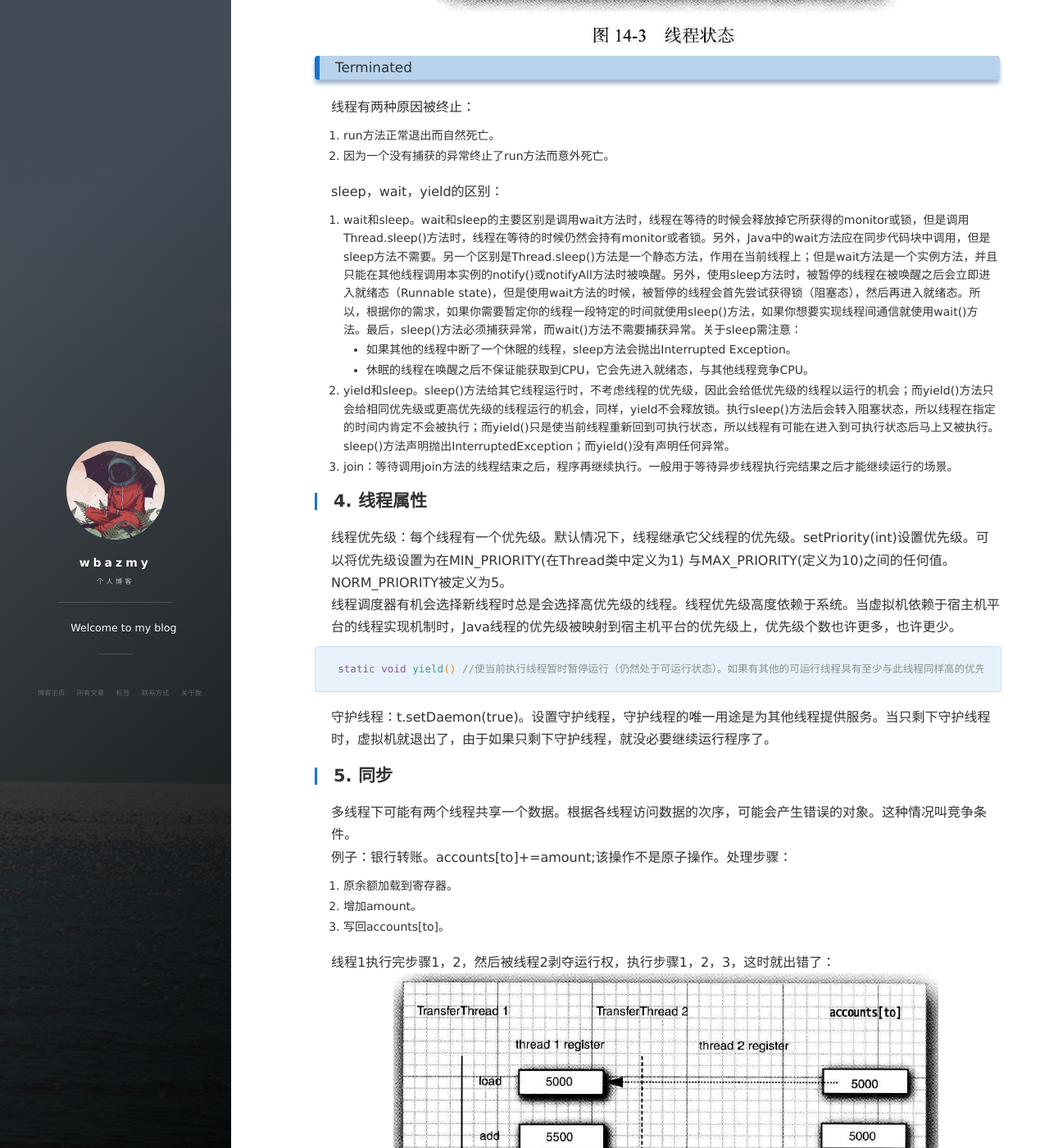
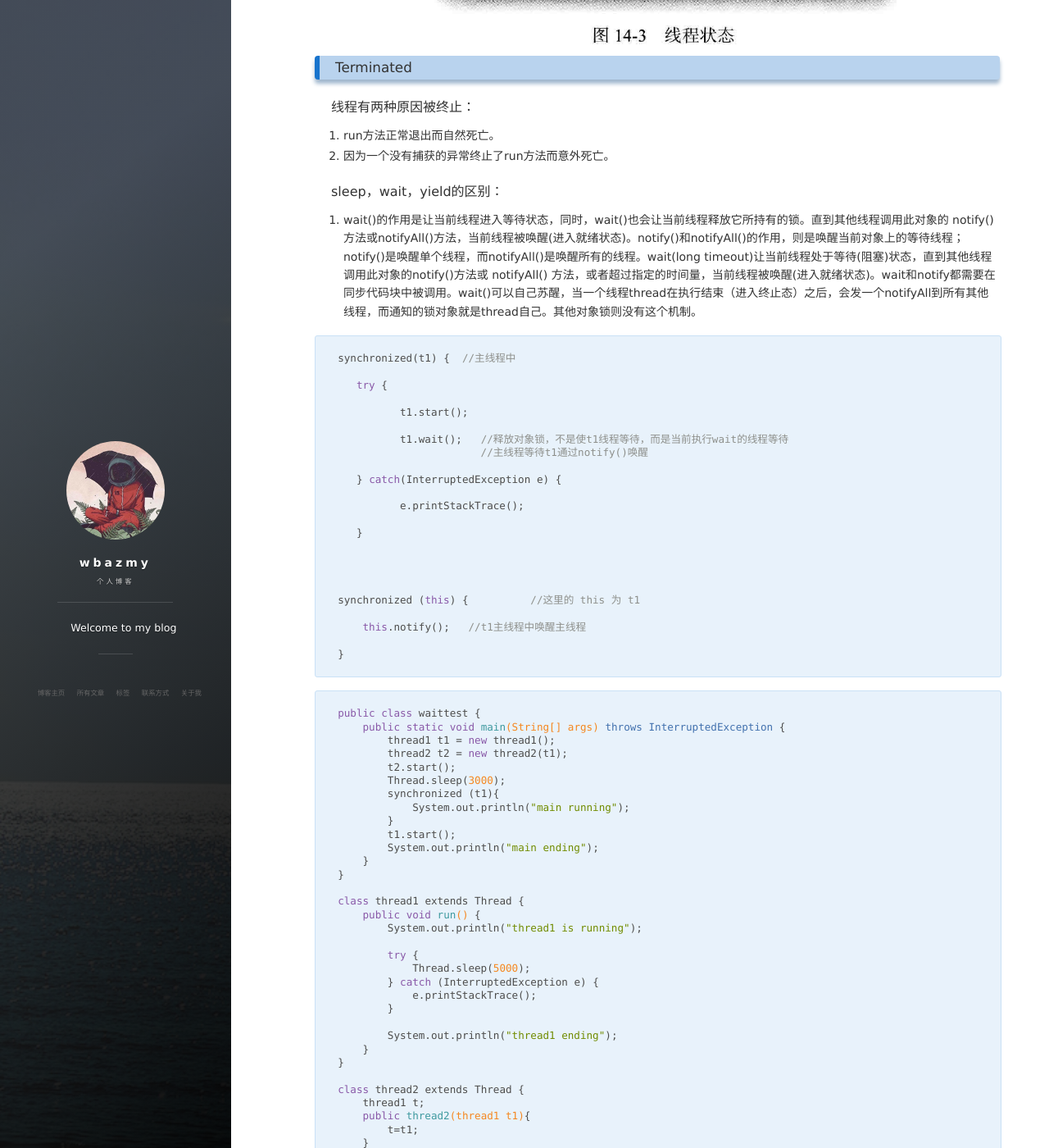
Before and after one commit to wbazmy/wbazmy.github.io, a Jekyll site: the page built from _posts/2021-11-01-并发基础.md, in a window 1280 px wide and 1400 px high, scrolled down 5537 px. Shown: the whole window at 82% size. Built offline with Jekyll 4.4.1, drawn with Linux system fonts in a browser that asks for light colours; nearby versions of some CDN libraries; comment, search, counter and statistics services are not loaded; some of the changed text lies outside the part shown.

Commit message:
Update 2021-11-01-并发基础.md

````diff
--- a/_posts/2021-11-01-并发基础.md
+++ b/_posts/2021-11-01-并发基础.md
@@ -111,13 +111,127 @@ finally
 2. 因为一个没有捕获的异常终止了run方法而意外死亡。
 
 sleep，wait，yield的区别：
-1. wait和sleep。wait和sleep的主要区别是调用wait方法时，线程在等待的时候会释放掉它所获得的monitor或锁，但是调用Thread.sleep()方法时，线程在等待的时候仍然会持有monitor或者锁。另外，Java中的wait方法应在同步代码块中调用，但是sleep方法不需要。另一个区别是Thread.sleep()方法是一个静态方法，作用在当前线程上；但是wait方法是一个实例方法，并且只能在其他线程调用本实例的notify()或notifyAll方法时被唤醒。另外，使用sleep方法时，被暂停的线程在被唤醒之后会立即进入就绪态（Runnable state)，但是使用wait方法的时候，被暂停的线程会首先尝试获得锁（阻塞态），然后再进入就绪态。所以，根据你的需求，如果你需要暂定你的线程一段特定的时间就使用sleep()方法，如果你想要实现线程间通信就使用wait()方法。最后，sleep()方法必须捕获异常，而wait()方法不需要捕获异常。关于sleep需注意：
-- 如果其他的线程中断了一个休眠的线程，sleep方法会抛出Interrupted Exception。
+1. wait()的作用是让当前线程进入等待状态，同时，wait()也会让当前线程释放它所持有的锁。直到其他线程调用此对象的 notify()方法或notifyAll()方法，当前线程被唤醒(进入就绪状态)。notify()和notifyAll()的作用，则是唤醒当前对象上的等待线程；notify()是唤醒单个线程，而notifyAll()是唤醒所有的线程。wait(long timeout)让当前线程处于等待(阻塞)状态，直到其他线程调用此对象的notify()方法或 notifyAll() 方法，或者超过指定的时间量，当前线程被唤醒(进入就绪状态)。wait和notify都需要在同步代码块中被调用。wait()可以自己苏醒，当一个线程thread在执行结束（进入终止态）之后，会发一个notifyAll到所有其他线程，而通知的锁对象就是thread自己。其他对象锁则没有这个机制。
+
+```java
+synchronized(t1) {  //主线程中
+
+   try {
+
+          t1.start();
+
+          t1.wait();   //释放对象锁，不是使t1线程等待，而是当前执行wait的线程等待
+                       //主线程等待t1通过notify()唤醒
+
+   } catch(InterruptedException e) {
+
+          e.printStackTrace();
+
+   }
+
+
+
+
+synchronized (this) {          //这里的 this 为 t1
+
+    this.notify();   //t1主线程中唤醒主线程
+
+}
+```
+
+```java
+public class waittest {
+    public static void main(String[] args) throws InterruptedException {
+        thread1 t1 = new thread1();
+        thread2 t2 = new thread2(t1);
+        t2.start();
+        Thread.sleep(3000);
+        synchronized (t1){
+            System.out.println("main running");
+        }
+        t1.start();
+        System.out.println("main ending");
+    }
+}
+
+class thread1 extends Thread {
+    public void run() {
+        System.out.println("thread1 is running");
+
+        try {
+            Thread.sleep(5000);
+        } catch (InterruptedException e) {
+            e.printStackTrace();
+        }
+
+        System.out.println("thread1 ending");
+    }
+}
+
+class thread2 extends Thread {
+    thread1 t;
+    public thread2(thread1 t1){
+        t=t1;
+    }
+    public void run(){
+        synchronized (t){
+            System.out.println("thread2 is running");
+            try {
+                t.wait();
+            } catch (InterruptedException e) {
+                e.printStackTrace();
+            }
+            System.out.println("thread2 ending");
+        }
+    }
+}
+//输出结果
+// thread2 is running
+// main running
+// main ending
+// thread1 is running
+// thread1 ending
+```
+
+2. wait（Object类方法）和sleep。wait和sleep的主要区别是调用wait方法时，线程在等待的时候会释放掉它所获得的monitor或锁，但是调用Thread.sleep()方法时，线程在等待的时候仍然会持有monitor或者锁；另外，Java中的wait方法应在同步代码块中调用，但是sleep方法不需要；另一个区别是Thread.sleep()方法是一个静态方法，作用在当前线程上；但是wait方法是一个实例方法，并且只能在其他线程调用本实例的notify()或notifyAll方法时被唤醒；另外，使用sleep方法时，被暂停的线程在被唤醒之后会立即进入就绪态（Runnable state)，但是使用wait方法的时候，被暂停的线程会首先尝试获得锁（阻塞态），然后再进入就绪态；所以，根据你的需求，如果你需要暂定你的线程一段特定的时间就使用sleep()方法，如果你想要实现线程间通信就使用wait()方法。注意：
+- 如果其他的线程中断了一个休眠的线程，sleep和wait方法会抛出Interrupted Exception。
 - 休眠的线程在唤醒之后不保证能获取到CPU，它会先进入就绪态，与其他线程竞争CPU。
 
-2. yield和sleep。sleep()方法给其它线程运行时，不考虑线程的优先级，因此会给低优先级的线程以运行的机会；而yield()方法只会给相同优先级或更高优先级的线程运行的机会，同样，yield不会释放锁。执行sleep()方法后会转入阻塞状态，所以线程在指定的时间内肯定不会被执行；而yield()只是使当前线程重新回到可执行状态，所以线程有可能在进入到可执行状态后马上又被执行。sleep()方法声明抛出InterruptedException；而yield()没有声明任何异常。
-3. join：等待调用join方法的线程结束之后，程序再继续执行。一般用于等待异步线程执行完结果之后才能继续运行的场景。
+3. yield和sleep。sleep()方法给其它线程运行时，不考虑线程的优先级，因此会给低优先级的线程以运行的机会；而yield()方法只会给相同优先级或更高优先级的线程运行的机会，同样，yield不会释放锁。执行sleep()方法后会转入阻塞状态，所以线程在指定的时间内肯定不会被执行；而yield()只是使当前线程重新回到可执行状态，所以线程有可能在进入到可执行状态后马上又被执行。sleep()方法声明抛出InterruptedException；而yield()没有声明任何异常。yield也是静态方法。
+4. join：等待调用join方法的线程结束之后，程序再继续执行。join是synchronized修饰的同步方法，所以调用时当前线程需要获得调用线程的对象锁。join会调用wait方法，所以会join也会释放锁（调用线程的对象锁）。调用join方法的当前线程会拥有调用线程的对象锁，然后wait即释放锁直到调用线程终止。
 
+```java
+public class waittest {
+    public static void main(String[] args) throws InterruptedException {
+        thread1 t1=new thread1();
+        System.out.println("main running");
+        t1.start();
+        t1.join(1000);  //相当于t1终止前一直调用wait方法，但进入该方法需要获得对象锁，所以需等待t1执行完释放锁
+        System.out.println("main ending");
+
+    }
+}
+
+class thread1 extends Thread {
+    public void run() {
+        System.out.println("thread1 is running");
+        synchronized (this){
+        try {
+            Thread.sleep(5000);
+        } catch (InterruptedException e) {
+            e.printStackTrace();
+        }
+
+        System.out.println("thread1 ending");
+    }}
+}
+
+//输出结果
+// main running
+// thread1 is running
+// thread1 ending
+// main ending
+```
 
 ## 4. 线程属性
 线程优先级：每个线程有一个优先级。默认情况下，线程继承它父线程的优先级。setPriority(int)设置优先级。可以将优先级设置为在MIN_PRIORITY(在Thread类中定义为1) 与MAX_PRIORITY(定义为10)之间的任何值。NORM_PRIORITY被定义为5。
@@ -708,3 +818,15 @@ public class RecursiveTaskDemo extends RecursiveTask<Integer> {
         forkJoinPool.shutdown();
     }
 ```
+
+### 可完成Future
+JavaSE 8的CompletableFuture类（实现了future接口）提供了一种候选方法。与事件处理器不同，可完成future可以“组合”。thenApply方法不会阻塞。它会返回另一个future。第一个future完成时，其结果会提供给getLinks方法，这个方法的返回值就是最终的结果。
+一个completetableFuture就代表了一个任务。他能用Future的方法。之前future需要等待isDone为true才能知道任务跑完了。或者就是用get方法调用的时候会出现阻塞。而使用completableFuture的使用就可以用then，when等等操作来防止以上的阻塞。
+
+```java
+ConipletableFuture<String> contents = readPage(url);
+CompletableFuture<List<URL>> links = contents.thenApply(Parser::getlinks) ;
+```
+
+利用可完成future，可以指定你希望做什么，以及希望以什么顺序执行这些工作。当然，这不会立即发生，不过重要的是所有代码都放在一处。
+![](/images/JavaSE/26.png)
````
Also changed, not shown: other parts of _posts/2021-11-01-并发基础.md (+0 -4 lines).
